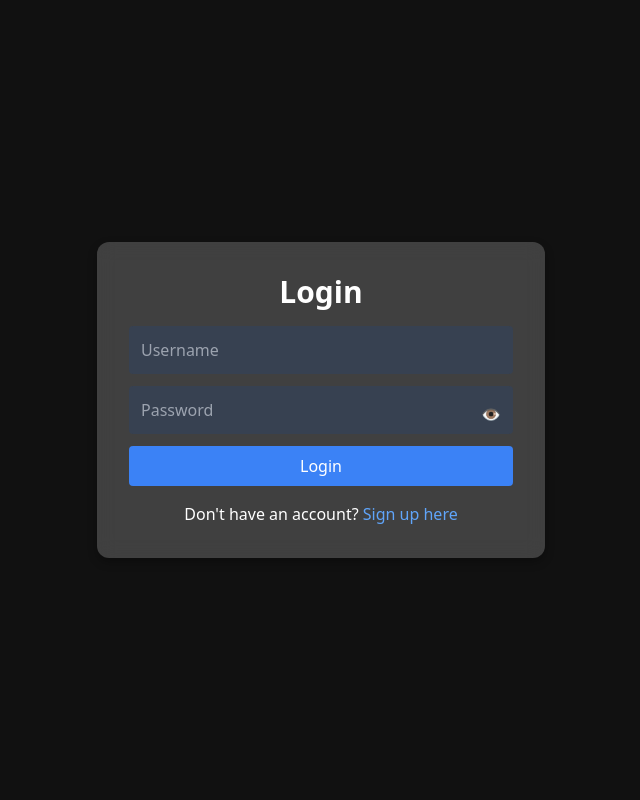
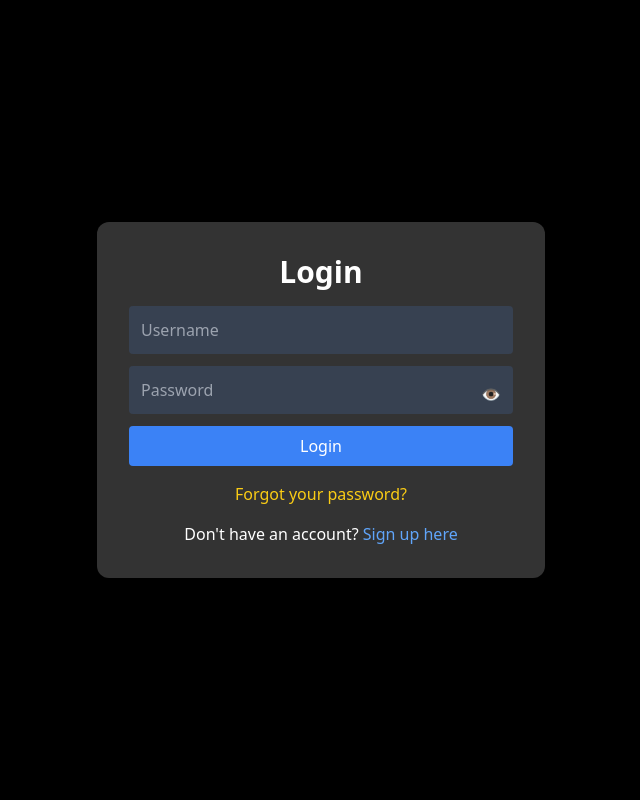
Before and after one commit to armikh/bootcamp_final_project, a Flask app: page /login in a window 1280 px wide. Shown: the whole page, without its empty margins (319-959 px from the left). Run offline with Flask 3, Linux system fonts and the light colour scheme; some libraries are stand-ins or nearby versions.

Commit message:
logiin/majid.html

```diff
--- a/templates/logiin.html
+++ b/templates/logiin.html
@@ -7,7 +7,7 @@
     <script src="https://cdn.tailwindcss.com"></script>
     <style>
         body {
-            background-color: #111; /* Pure black background */
+            background-color: #000;
             display: flex;
             justify-content: center;
             align-items: center;
@@ -37,7 +37,7 @@
         {% endwith %}
     </div>
 
-    <div class="glass-card w-full max-w-md p-8 text-white">
+    <div class="glass-card w-full max-w-md p-8 text-white text-center">
         <h2 class="text-3xl font-bold text-center mb-4">Login</h2>
         <form method="POST">
             <div class="relative">
@@ -51,6 +51,12 @@
             </div>
             <button type="submit" class="w-full bg-blue-500 py-2 rounded text-white hover:bg-blue-700 transition">Login</button>
         </form>
+
+        <!-- Forgot Password Button -->
+        <p class="text-center mt-4">
+            <a href="/forgot_password" class="text-yellow-400 hover:underline">Forgot your password?</a>
+        </p>
+
         <p class="text-center mt-4">Don't have an account? <a href="/register" class="text-blue-400 hover:underline">Sign up here</a></p>
     </div>
 
```
